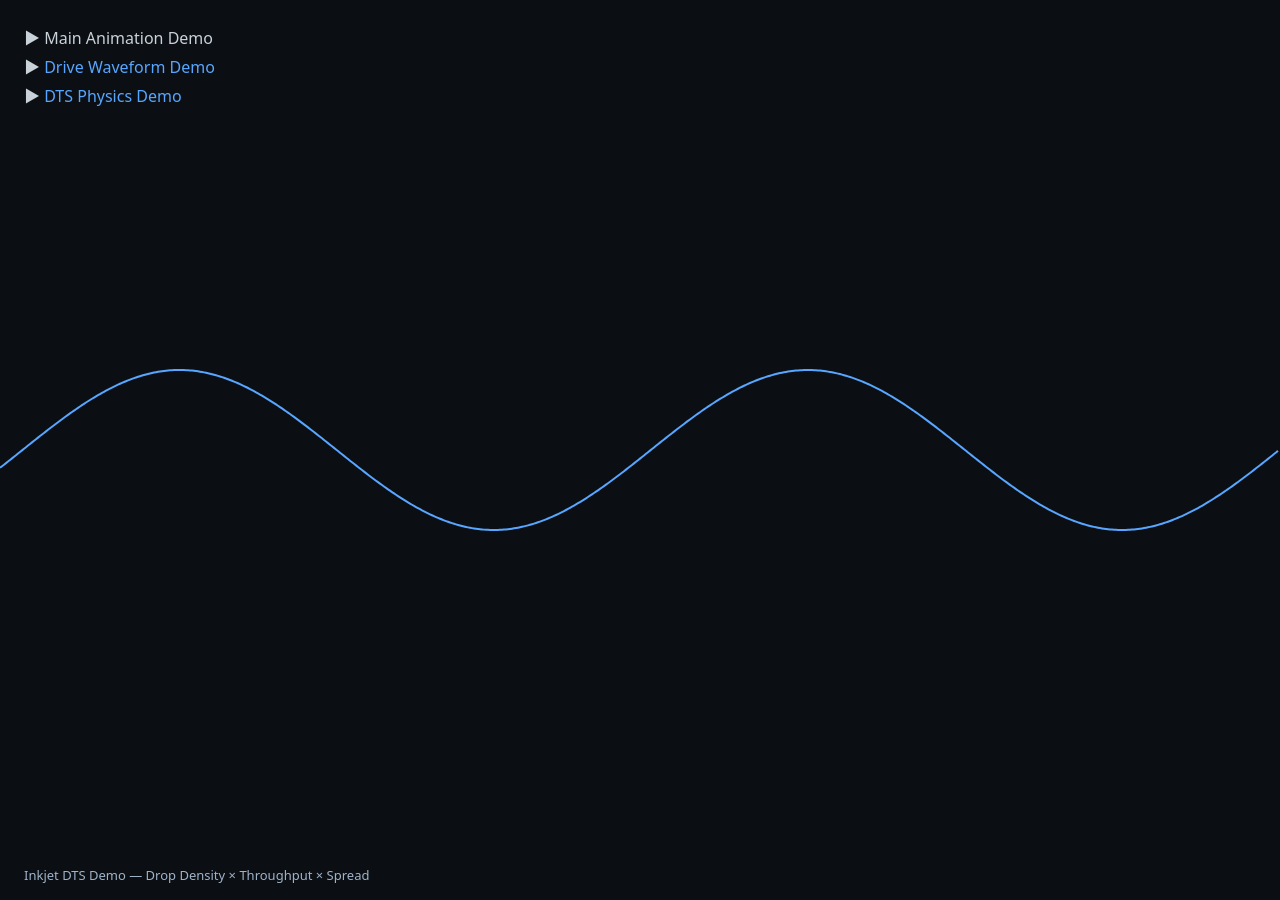
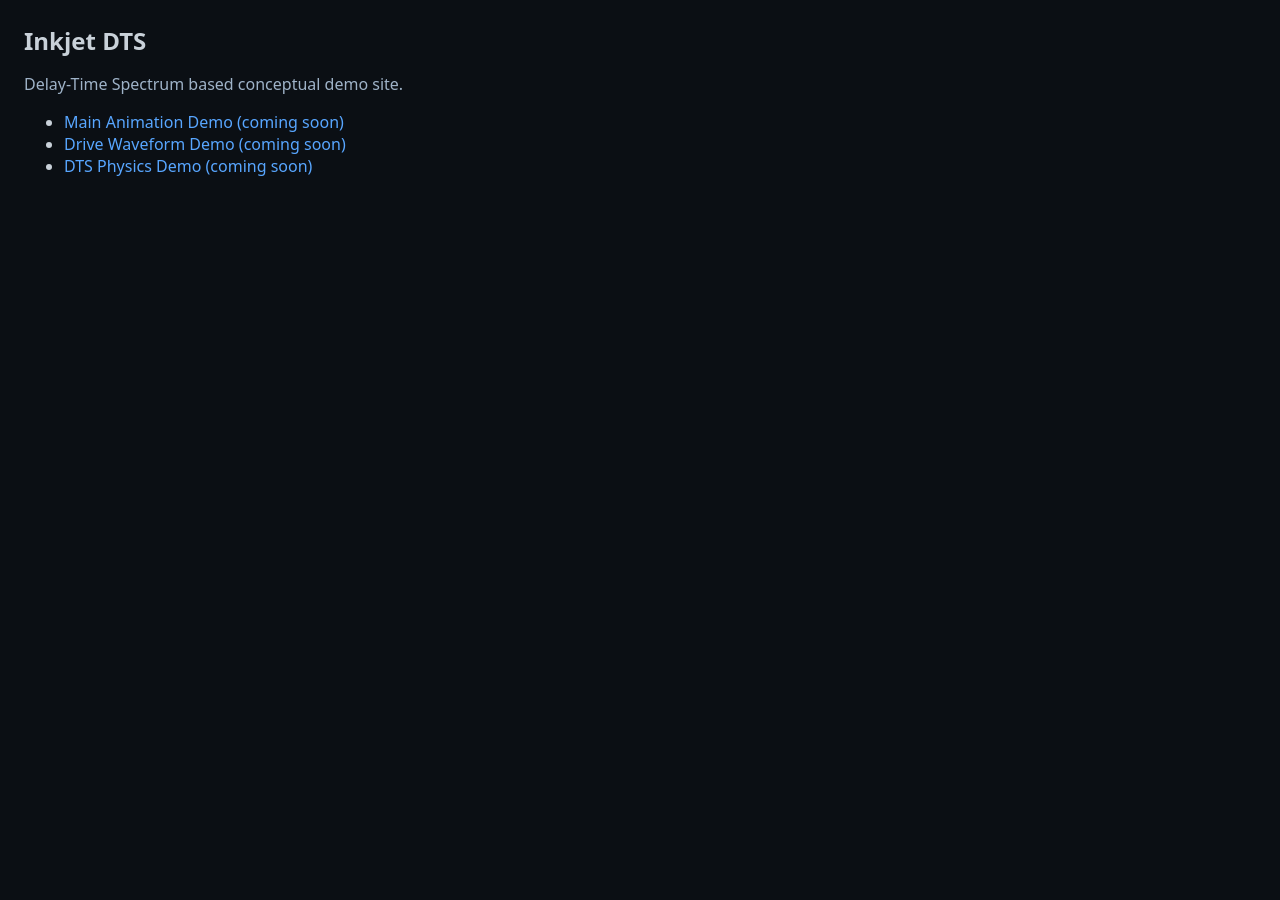
Before and after one commit to Samizo-AITL/inkjet-dts, a Jekyll site: the page demo/index.html, which Jekyll copies as it is, in a window 1280 px wide. Built offline with Jekyll 4.4.1, drawn with Linux system fonts in a browser that asks for light colours.

Commit message:
Update index.html

```diff
--- a/demo/index.html
+++ b/demo/index.html
@@ -2,85 +2,47 @@
 <html lang="ja">
 <head>
   <meta charset="UTF-8">
-<title>Inkjet DTS Animation Demo</title>
+  <title>Inkjet DTS</title>
   <meta name="viewport" content="width=device-width, initial-scale=1.0">
   <style>
     body {
       margin: 0;
       background: #0b0f14;
       color: #c9d1d9;
-    overflow: hidden;
       font-family: system-ui, sans-serif;
     }
-  canvas {
-    position: fixed;
-    inset: 0;
+    header {
+      padding: 24px;
     }
-  #links {
-    position: fixed;
-    top: 24px;
-    left: 24px;
-    line-height: 1.8;
-    z-index: 10;
+    h1 {
+      margin: 0 0 8px 0;
+      font-size: 24px;
     }
-  #links a {
+    p {
+      color: #9fb3c8;
+    }
+    a {
       color: #58a6ff;
       text-decoration: none;
     }
-  #label {
-    position: fixed;
-    bottom: 16px;
-    left: 24px;
-    font-size: 13px;
-    color: #9fb3c8;
+    a:hover {
+      text-decoration: underline;
     }
   </style>
 </head>
+
 <body>
+  <header>
+    <h1>Inkjet DTS</h1>
+    <p>
+      Delay-Time Spectrum based conceptual demo site.
+    </p>
 
-<canvas id="c"></canvas>
-
-<div id="links">
-▶ Main Animation Demo<br>
-▶ <a href="./drive_demo.html">Drive Waveform Demo</a><br>
-▶ <a href="./dts_demo.html">DTS Physics Demo</a>
-</div>
-
-<div id="label">
-Inkjet DTS Demo — Drop Density × Throughput × Spread
-</div>
-
-<script>
-(function () {
-  const canvas = document.getElementById("c");
-  const ctx = canvas.getContext("2d");
-
-  function resize() {
-    canvas.width = window.innerWidth;
-    canvas.height = window.innerHeight;
-  }
-  window.addEventListener("resize", resize);
-  resize();
-
-  function draw() {
-    ctx.clearRect(0,0,canvas.width,canvas.height);
-    ctx.strokeStyle = "#58a6ff";
-    ctx.lineWidth = 2;
-    ctx.beginPath();
-
-    const t = performance.now() * 0.002;
-    for (let x = 0; x < canvas.width; x += 2) {
-      const y = canvas.height/2 + Math.sin(x*0.01 + t)*80;
-      if (x === 0) ctx.moveTo(x,y);
-      else ctx.lineTo(x,y);
-    }
-    ctx.stroke();
-
-    requestAnimationFrame(draw);
-  }
-  draw();
-})();
-</script>
-
+    <ul>
+      <li><a href="#">Main Animation Demo (coming soon)</a></li>
+      <li><a href="#">Drive Waveform Demo (coming soon)</a></li>
+      <li><a href="#">DTS Physics Demo (coming soon)</a></li>
+    </ul>
+  </header>
 </body>
 </html>
```
Lines whose indentation alone changed are shown as unchanged.
